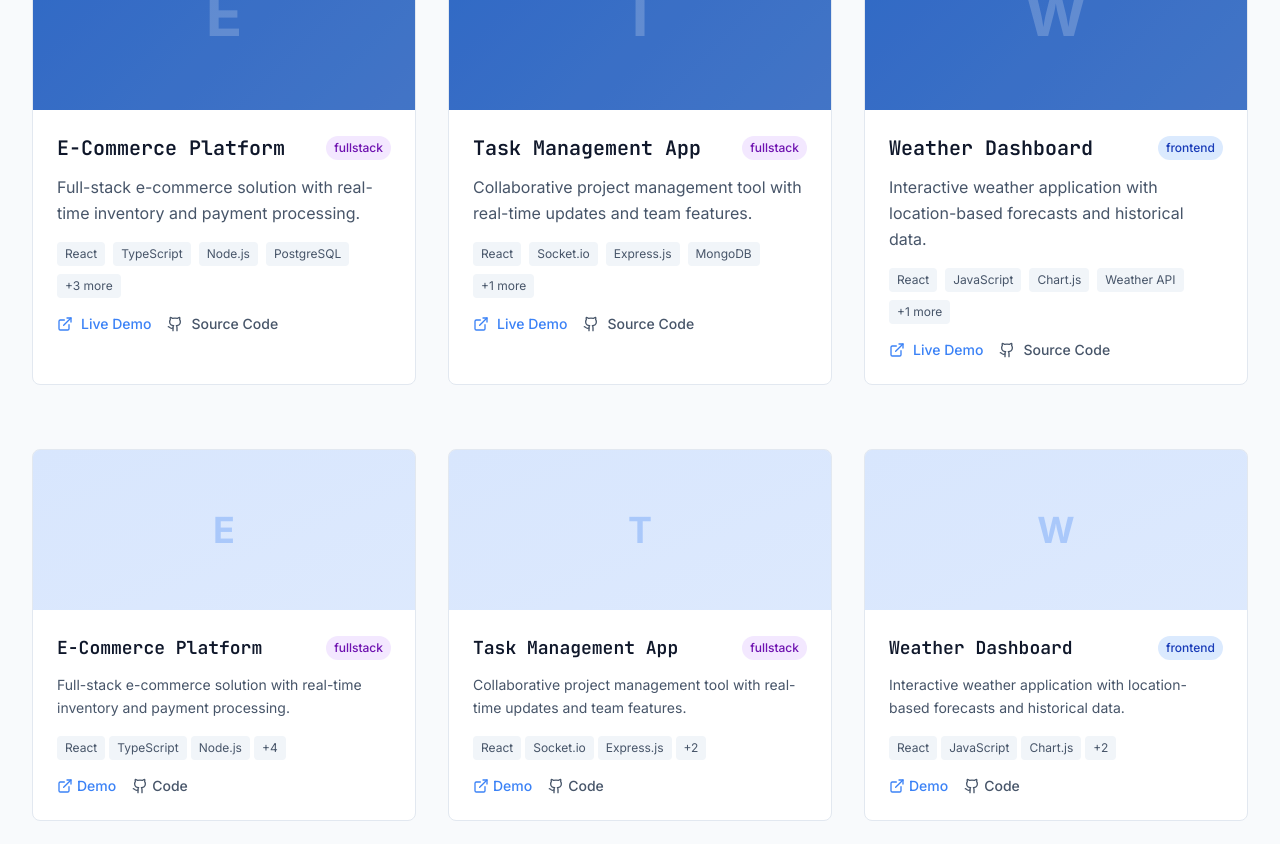
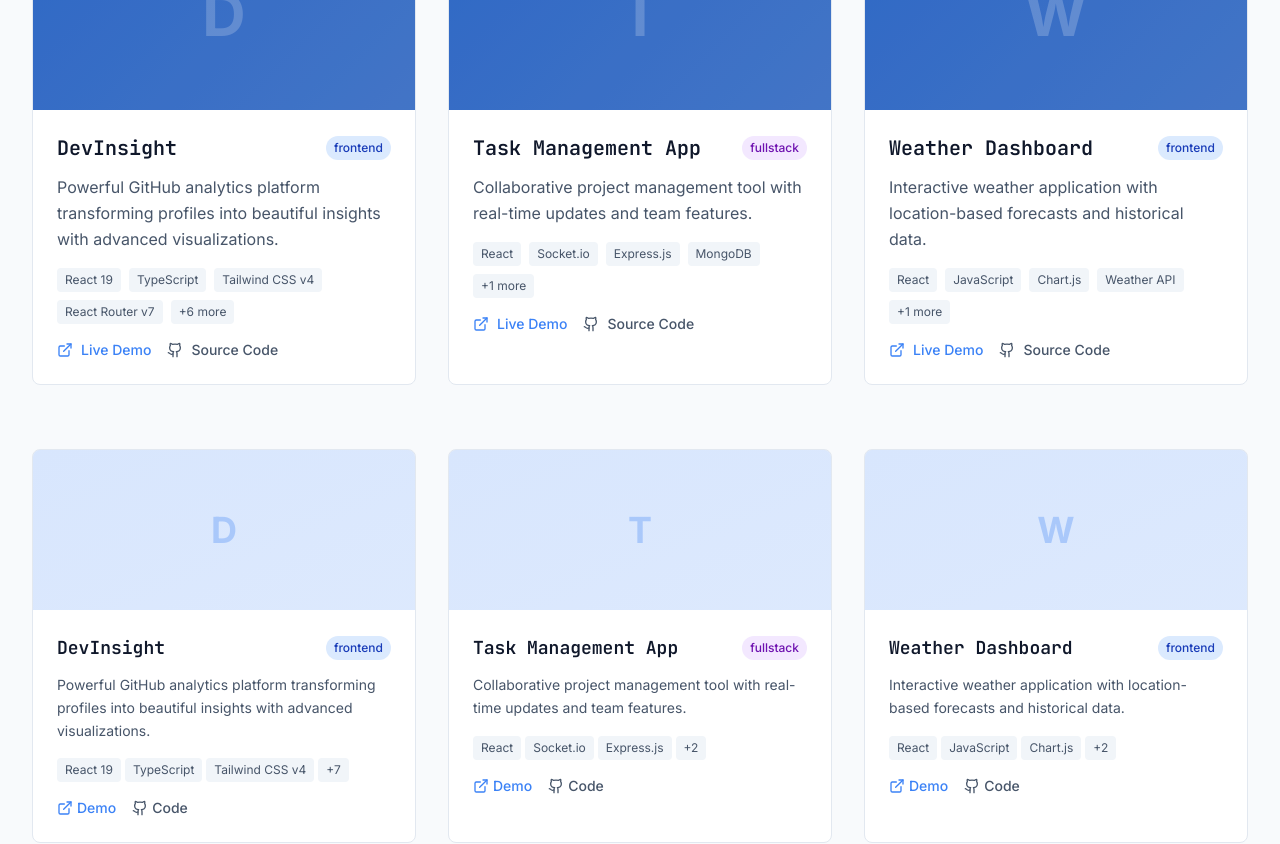
Before and after one commit to YousifAbozid/YousifAbozid.github.io, a React (Vite) app: page / in a window 1280 px wide. Shown: the part 9300-10144 px from the top of the page. Built offline with nearby package versions, Linux system fonts and the light colour scheme.

Commit message:
fix: update project details for DevInsight, enhancing description and technology stack

```diff
--- a/src/data/portfolio.ts
+++ b/src/data/portfolio.ts
@@ -270,24 +270,27 @@ export const skills: Skill[] = [
 export const projects: Project[] = [
   {
     id: '1',
-    title: 'E-Commerce Platform',
+    title: 'DevInsight',
     description:
-      'Full-stack e-commerce solution with real-time inventory and payment processing.',
+      'Powerful GitHub analytics platform transforming profiles into beautiful insights with advanced visualizations.',
     longDescription:
-      'A comprehensive e-commerce platform built with React, Node.js, and PostgreSQL. Features include real-time inventory management, Stripe payment integration, admin dashboard, and responsive design. Handles 10K+ concurrent users with 99.9% uptime.',
+      'DevInsight is a comprehensive GitHub analytics platform that transforms raw GitHub data into meaningful visualizations and actionable insights. Built with React 19, TypeScript, and Tailwind CSS v4, it offers a complete suite of tools including detailed profile analysis with contribution heatmaps, developer personas and personalized insights, customizable dev card generator with 15+ themes, GitHub battles for user comparisons, and advanced features like repository recommendations. The platform provides higher API rate limits, detailed contribution data, and beautiful interactive visualizations for developers, hiring managers, and GitHub enthusiasts.',
     image: '/api/placeholder/600/400',
     technologies: [
-      'React',
+      'React 19',
       'TypeScript',
-      'Node.js',
-      'PostgreSQL',
-      'Stripe',
-      'Redis',
-      'Docker',
+      'Tailwind CSS v4',
+      'React Router v7',
+      'TanStack Query',
+      'Chart.js',
+      'Framer Motion',
+      'Vite',
+      'GitHub API',
+      'React Context API',
     ],
-    category: 'fullstack',
-    githubUrl: 'https://github.com/YousifAbozid/ecommerce-platform',
-    demoUrl: 'https://ecommerce-demo.example.com',
+    category: 'frontend',
+    githubUrl: 'https://github.com/YousifAbozid/DevInsight',
+    demoUrl: 'https://github-dev-insight.vercel.app/',
     featured: true,
   },
   {
```
